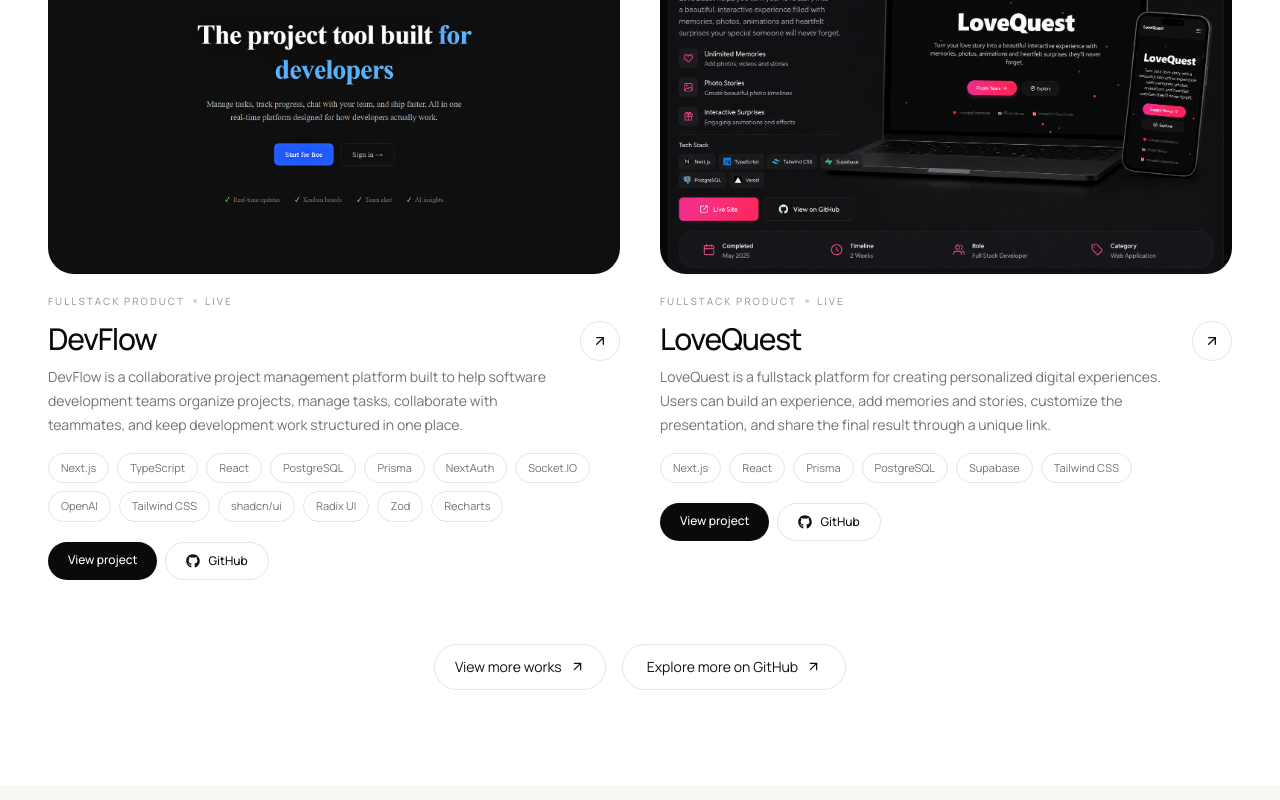
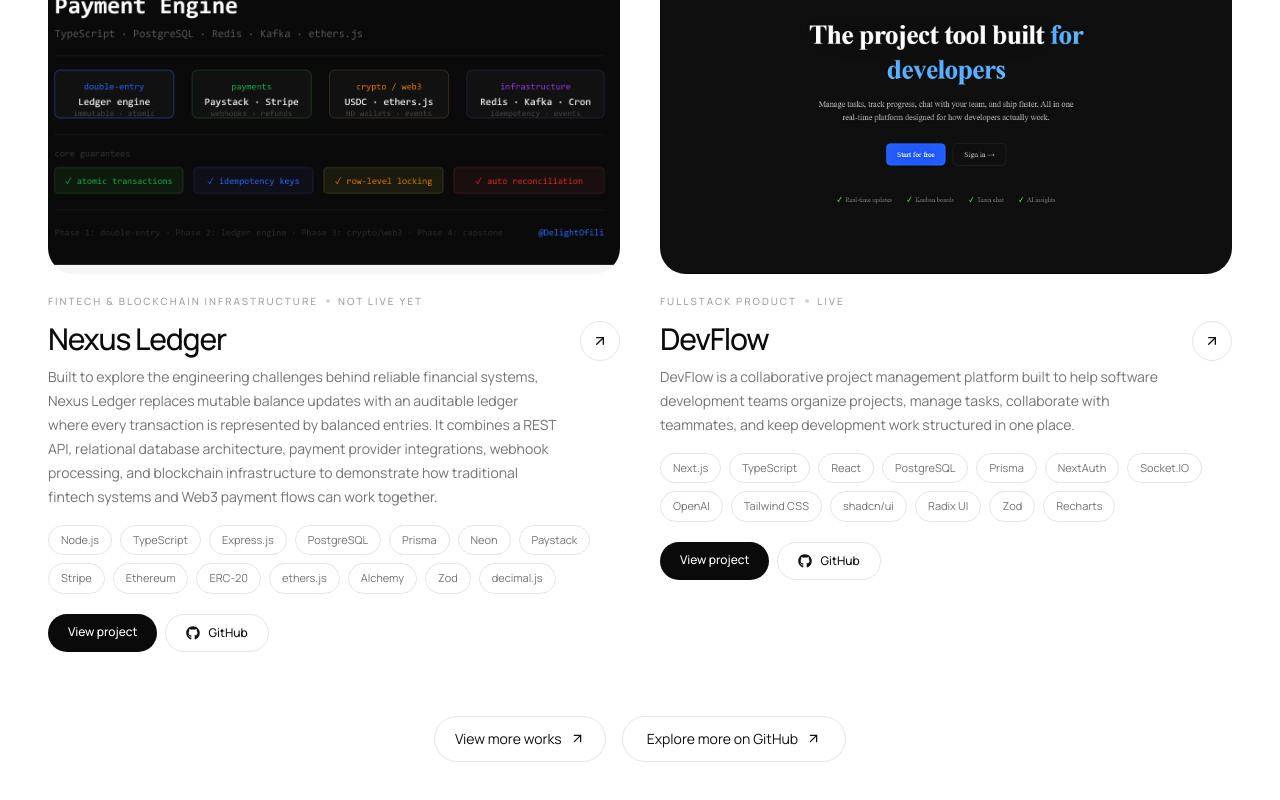
Before and after one commit to delightofili/delightsome-portfolio, a Next.js app: page / in a window 1280 px wide. Shown: the part 1204-2004 px from the top of the page. Built offline with nearby package versions, Linux system fonts and the light colour scheme.

Commit message:
added project: Nexus Ledger

```diff
--- a/src/data/projects.js
+++ b/src/data/projects.js
@@ -1,4 +1,147 @@
 export const projects = [
+  {
+    slug: "nexus-ledger",
+    title: "Nexus Ledger",
+    category: "Fintech & Blockchain Infrastructure",
+    year: "2026",
+
+    shortDescription:
+      "An enterprise-oriented financial ledger backend combining double-entry accounting, payment processing, and blockchain reconciliation.",
+
+    description:
+      "Built to explore the engineering challenges behind reliable financial systems, Nexus Ledger replaces mutable balance updates with an auditable ledger where every transaction is represented by balanced entries. It combines a REST API, relational database architecture, payment provider integrations, webhook processing, and blockchain infrastructure to demonstrate how traditional fintech systems and Web3 payment flows can work together.",
+
+    image: "/projects/nexus_ledger_preview.png",
+
+    live: "",
+    github: "https://github.com/delightofili/Nexus-Ledger",
+
+    featured: true,
+
+    stack: [
+      "Node.js",
+      "TypeScript",
+      "Express.js",
+      "PostgreSQL",
+      "Prisma",
+      "Neon",
+      "Paystack",
+      "Stripe",
+      "Ethereum",
+      "ERC-20",
+      "ethers.js",
+      "Alchemy",
+      "Zod",
+      "decimal.js",
+    ],
+
+    role: "Fullstack Developer",
+
+    overview: [
+      "Nexus Ledger is a backend financial infrastructure project designed around the principles of real-world accounting systems. It uses double-entry bookkeeping, immutable ledger entries, precise monetary arithmetic, and transactional safeguards to maintain financial consistency. The system also integrates Paystack and Stripe for payment processing and Ethereum infrastructure for crypto deposits and balance reconciliation.",
+    ],
+
+    challenges: [
+      "Ensuring financial accuracy across multiple currencies and blockchain tokens without floating-point errors.",
+      "Maintaining balanced debit and credit entries while keeping account balances consistent.",
+      "Preventing duplicate transactions when requests are retried or payment webhooks are delivered more than once.",
+      "Handling concurrent transactions safely to avoid race conditions and incorrect balances.",
+      "Preserving an immutable, traceable audit history while supporting transaction voiding.",
+      "Reconciling external payment and blockchain events with internal ledger records.",
+    ],
+
+    engineering: [
+      {
+        title: "Double-Entry Ledger Engine",
+        description:
+          "Designed a ledger engine where every financial transaction produces balanced debit and credit entries. This makes every movement of funds traceable and ensures transactions balance before they are posted.",
+      },
+
+      {
+        title: "Precision-Safe Money Handling",
+        description:
+          "Implemented monetary arithmetic using integer values in each currency's smallest unit, avoiding floating-point inaccuracies. Supports representations such as kobo, cents, wei, and USDC base units.",
+      },
+
+      {
+        title: "Immutable Financial Records",
+        description:
+          "Designed an append-only ledger with database triggers that prevent existing entries from being updated or deleted. Corrections are represented through reversal entries, preserving the original audit trail.",
+      },
+
+      {
+        title: "Idempotent Transaction Processing",
+        description:
+          "Implemented idempotency keys for state-changing operations so repeated requests can return their original results without executing the same financial transaction twice.",
+      },
+
+      {
+        title: "Concurrency Control & Row Locking",
+        description:
+          "Used PostgreSQL row-level locking to coordinate concurrent operations involving the same accounts, reducing the risk of race conditions and inconsistent financial state.",
+      },
+
+      {
+        title: "Transactional Database Architecture",
+        description:
+          "Structured accounts, transactions, entries, and payment records with PostgreSQL and Prisma, using database transactions to keep related financial operations consistent.",
+      },
+
+      {
+        title: "Payment Provider Integration",
+        description:
+          "Integrated Paystack and Stripe payment flows for payment initialization, verification, status tracking, and refunds, connecting external payment events to internal ledger operations.",
+      },
+
+      {
+        title: "Secure Webhook Processing",
+        description:
+          "Designed webhook handlers around signature verification, duplicate-event detection, raw payload storage, and decoupled processing to make payment event handling more reliable.",
+      },
+
+      {
+        title: "Ledger-Based Balance Calculation",
+        description:
+          "Computed account balances from posted ledger entries rather than relying on a mutable balance field, enabling account statements and transaction histories to be derived from the underlying records.",
+      },
+
+      {
+        title: "Transaction Reversals",
+        description:
+          "Implemented transaction voiding through compensating entries instead of modifying historical records, maintaining traceability while correcting previously posted transactions.",
+      },
+
+      {
+        title: "Ethereum Wallet Infrastructure",
+        description:
+          "Integrated ethers.js and Ethereum infrastructure to derive dedicated deposit addresses from a hierarchical deterministic wallet using BIP44-style derivation.",
+      },
+
+      {
+        title: "ERC-20 Deposit Monitoring",
+        description:
+          "Designed an event-listening and deposit-processing flow to detect ERC-20 transfers and connect on-chain deposits to internal financial records.",
+      },
+
+      {
+        title: "Crypto Balance Reconciliation",
+        description:
+          "Designed reconciliation checks that compare internal ledger balances with on-chain USDC balances and create alerts when discrepancies require investigation.",
+      },
+
+      {
+        title: "API Validation & Type Safety",
+        description:
+          "Used TypeScript and Zod to define structured application inputs and validate incoming data at runtime, improving consistency across financial API operations.",
+      },
+
+      {
+        title: "Financial REST API Design",
+        description:
+          "Organized the Express API into dedicated account, transaction, payment, webhook, and crypto routes, separating external interfaces from the core ledger engine and supporting services.",
+      },
+    ],
+  },
   {
     slug: "devflow",
     title: "DevFlow",
```
Also changed, not shown: public/projects/nexus_ledger_preview.png (added).
